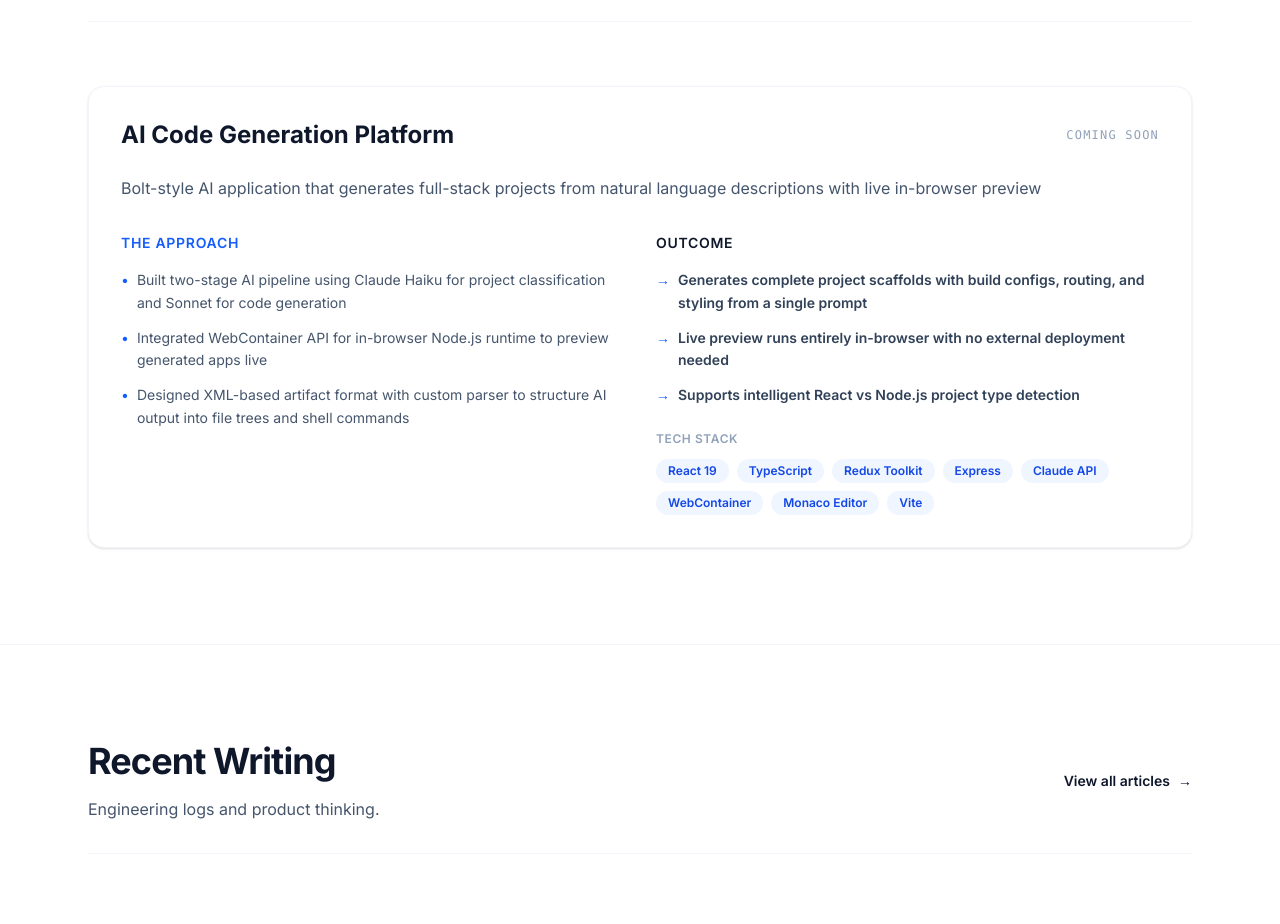
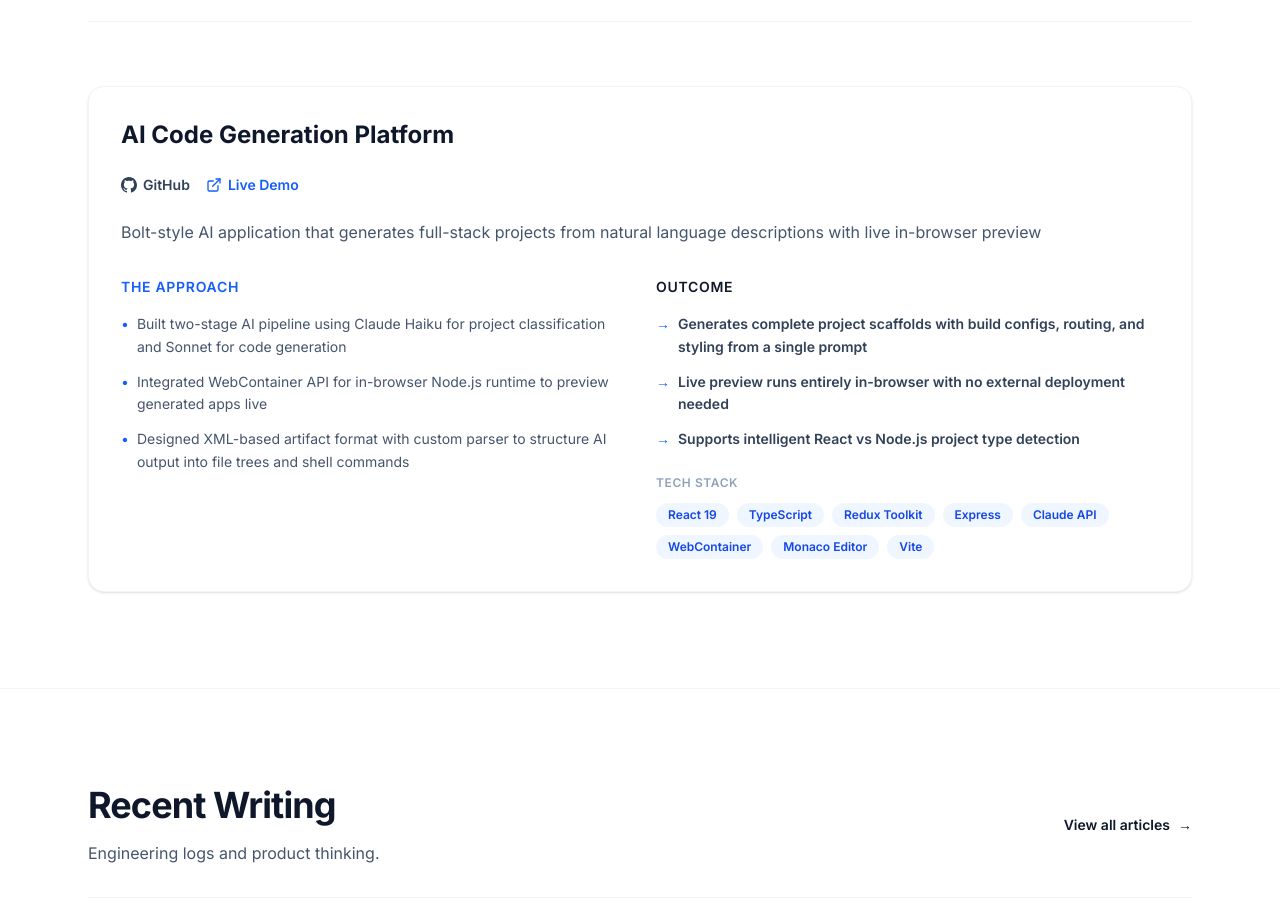
Before and after one commit to yashas8197/portfolio, a Next.js app: page / in a window 1280 px wide. Shown: the part 2080-3004 px from the top of the page. Built offline with nearby package versions, Linux system fonts and the light colour scheme.

Commit message:
chore: add product links

```diff
--- a/components/Products.tsx
+++ b/components/Products.tsx
@@ -28,15 +28,16 @@
         "Live preview runs entirely in-browser with no external deployment needed",
         "Supports intelligent React vs Node.js project type detection",
       ],
+
+      githubUrl: "https://github.com/yashas8197/thunder",
+      liveUrl: "https://thunderboltnew.vercel.app/",
     },
   ];
 
   return (
     <section id="products" className="py-24 bg-white border-t border-slate-100">
       <div className="max-w-6xl mx-auto px-6">
-        {/* CHANGE: text-slate-500 → text-slate-600, max-w-md → max-w-2xl */}
         <div className="mb-16 border-b border-slate-100 pb-8">
-          {/* CHANGE: font-extrabold → font-bold */}
           <h2 className="text-4xl font-bold tracking-tight text-slate-900 mb-4">
             Products
           </h2>
@@ -47,41 +48,75 @@
 
         <div className="space-y-8">
           {products.map((project, index) => (
-            /* CHANGE: rounded-3xl → rounded-2xl */
             <div
               key={index}
               className="bg-white rounded-2xl p-8 border border-slate-100 shadow-sm hover:shadow-md transition-shadow duration-300"
             >
-              {/* CHANGE: mb-4 → mb-6, text-dark → text-slate-900, text-gray-500 → text-slate-400 */}
               <div className="flex flex-col md:flex-row md:items-center justify-between mb-6">
                 <h3 className="text-2xl font-bold text-slate-900">
                   {project.name}
                 </h3>
-                <span className="text-xs font-mono uppercase tracking-widest text-slate-400 mt-2 md:mt-0">
-                  {project.date}
-                </span>
               </div>
 
-              {/* CHANGE: text-base text-gray-700 → text-base text-slate-600, mb-6 → mb-8 */}
+              {/* Links */}
+              <div className="flex gap-4 mb-6">
+                <a
+                  href={project.githubUrl}
+                  target="_blank"
+                  rel="noopener noreferrer"
+                  className="flex items-center gap-1.5 text-sm font-semibold text-slate-700 hover:text-blue-600 transition-colors"
+                >
+                  <svg
+                    xmlns="http://www.w3.org/2000/svg"
+                    width="16"
+                    height="16"
+                    fill="currentColor"
+                    viewBox="0 0 24 24"
+                  >
+                    <path d="M12 0C5.37 0 0 5.37 0 12c0 5.3 3.438 9.8 8.205 11.385.6.113.82-.258.82-.577 0-.285-.01-1.04-.015-2.04-3.338.724-4.042-1.61-4.042-1.61-.546-1.385-1.335-1.755-1.335-1.755-1.087-.744.084-.729.084-.729 1.205.084 1.838 1.236 1.838 1.236 1.07 1.835 2.809 1.305 3.495.998.108-.776.417-1.305.76-1.605-2.665-.3-5.466-1.332-5.466-5.93 0-1.31.465-2.38 1.235-3.22-.135-.303-.54-1.523.105-3.176 0 0 1.005-.322 3.3 1.23.96-.267 1.98-.399 3-.405 1.02.006 2.04.138 3 .405 2.28-1.552 3.285-1.23 3.285-1.23.645 1.653.24 2.873.12 3.176.765.84 1.23 1.91 1.23 3.22 0 4.61-2.805 5.625-5.475 5.92.42.36.81 1.096.81 2.22 0 1.605-.015 2.896-.015 3.286 0 .315.21.69.825.57C20.565 21.795 24 17.295 24 12c0-6.63-5.37-12-12-12z" />
+                  </svg>
+                  GitHub
+                </a>
+                <a
+                  href={project.liveUrl}
+                  target="_blank"
+                  rel="noopener noreferrer"
+                  className="flex items-center gap-1.5 text-sm font-semibold text-blue-600 hover:text-blue-800 transition-colors"
+                >
+                  <svg
+                    xmlns="http://www.w3.org/2000/svg"
+                    width="16"
+                    height="16"
+                    fill="none"
+                    stroke="currentColor"
+                    strokeWidth="2"
+                    strokeLinecap="round"
+                    strokeLinejoin="round"
+                    viewBox="0 0 24 24"
+                  >
+                    <path d="M18 13v6a2 2 0 0 1-2 2H5a2 2 0 0 1-2-2V8a2 2 0 0 1 2-2h6" />
+                    <polyline points="15 3 21 3 21 9" />
+                    <line x1="10" y1="14" x2="21" y2="3" />
+                  </svg>
+                  Live Demo
+                </a>
+              </div>
+
               <p className="text-base text-slate-600 leading-relaxed mb-8">
                 {project.description}
               </p>
 
               <div className="grid grid-cols-1 md:grid-cols-2 gap-8">
                 <div>
-                  {/* CHANGE: text-primary → text-blue-600, mb-3 → mb-4 */}
                   <h4 className="text-sm font-semibold text-blue-600 uppercase tracking-wider mb-4">
                     The Approach
                   </h4>
-                  {/* CHANGE: space-y-2 → space-y-3 */}
                   <ul className="space-y-3">
                     {project.approach.map((item, i) => (
-                      /* CHANGE: text-gray-600 → text-slate-600 */
                       <li
                         key={i}
                         className="flex items-start text-sm text-slate-600 leading-relaxed"
                       >
-                        {/* CHANGE: text-primary → text-blue-600 */}
                         <span className="mr-2 text-blue-600">•</span>
                         {item}
                       </li>
@@ -90,34 +125,27 @@
                 </div>
 
                 <div>
-                  {/* CHANGE: text-dark → text-slate-900, font-bold → font-semibold, mb-3 → mb-4 */}
                   <h4 className="text-sm font-semibold text-slate-900 uppercase tracking-wider mb-4">
                     Outcome
                   </h4>
-                  {/* CHANGE: space-y-2 → space-y-3, add mb-6 */}
                   <ul className="space-y-3 mb-6">
                     {project.outcomes.map((item, i) => (
-                      /* CHANGE: text-[15px] → text-sm, text-gray-700 → text-slate-700 */
                       <li
                         key={i}
                         className="flex items-start text-sm font-semibold text-slate-700 leading-relaxed"
                       >
-                        {/* CHANGE: text-primary → text-blue-600 */}
                         <span className="mr-2 text-blue-600">→</span>
                         {item}
                       </li>
                     ))}
                   </ul>
 
-                  {/* CHANGE: mt-6 removed (already has mb-6 above) */}
                   <div>
-                    {/* CHANGE: text-gray-500 → text-slate-400, font-bold → font-semibold */}
                     <h4 className="text-xs font-semibold text-slate-400 uppercase tracking-wider mb-3">
                       Tech Stack
                     </h4>
                     <div className="flex flex-wrap gap-2">
                       {project.tech.map((tech) => (
-                        /* CHANGE: font-medium → font-semibold */
                         <span
                           key={tech}
                           className="px-3 py-1 bg-blue-50 text-blue-700 rounded-full text-xs font-semibold"
```
